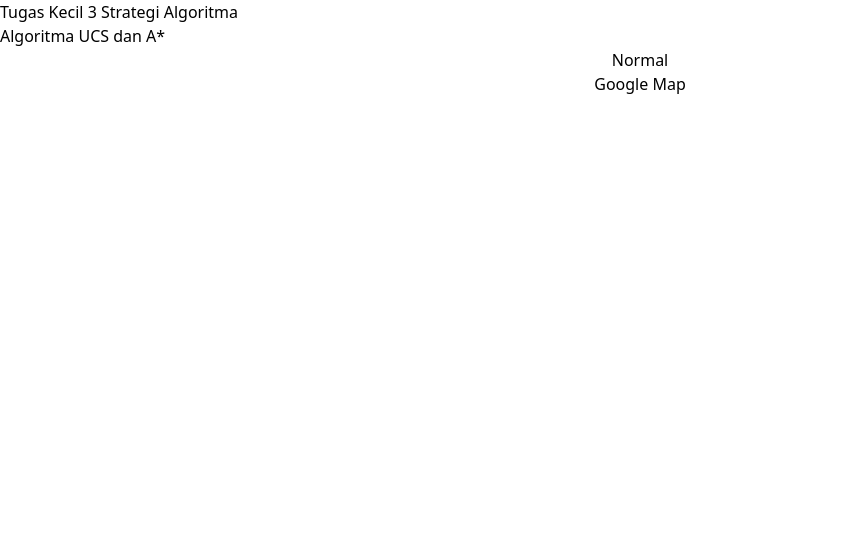
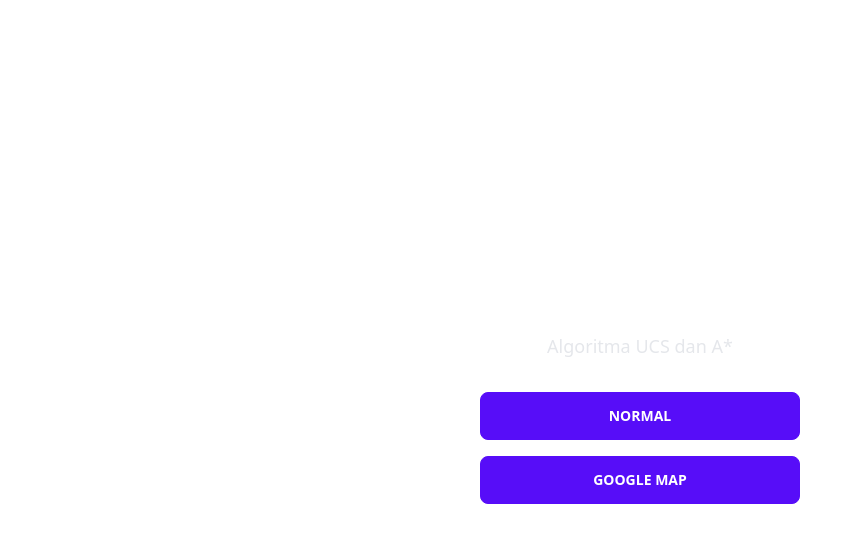
Before and after one commit to arsaizdihar/Tucil3_13521093_13521101, a React (Vite) app: page / in a window 1280 px wide. Shown: the top 542 px of the page, without its empty margins (0-863 px from the left). Built offline with nearby package versions, Linux system fonts and the light colour scheme.

Commit message:
Add daisy UI

```diff
--- a/index.html
+++ b/index.html
@@ -6,7 +6,7 @@
     <meta name="viewport" content="width=device-width, initial-scale=1.0" />
     <title>Tucil 3 STIMA</title>
   </head>
-  <body>
+  <body class="dark">
     <div id="root"></div>
     <script type="module" src="/src/main.tsx"></script>
   </body>
--- a/package.json
+++ b/package.json
@@ -11,6 +11,7 @@
   "dependencies": {
     "@datastructures-js/priority-queue": "^6.2.0",
     "cytoscape": "^3.23.0",
+    "daisyui": "^2.51.5",
     "react": "^18.2.0",
     "react-dom": "^18.2.0"
   },
--- a/src/pages/MainPage.tsx
+++ b/src/pages/MainPage.tsx
@@ -1,11 +1,13 @@
 
 function MainPage({navigate}: {navigate: (path: string) => void}) {
   return (
-    <div className='flex flex-col'>
-      <h1 className="">Tugas Kecil 3 Strategi Algoritma</h1>
-      <p>Algoritma UCS dan A*</p>
-      <button onClick={() => navigate('normal')}>Normal</button>
-      <button onClick={() => navigate('gmap')}>Google Map</button>
+    <div className='flex flex-col max-w-sm mx-auto justify-center items-center h-screen w-full'>
+      <h1 className="text-white text-xl font-bold">Tugas Kecil 3 Strategi Algoritma</h1>
+      <p className="text-gray-200 text-lg font-medium mt-2">Algoritma UCS dan A*</p>
+      <div className="mt-8 w-full max-w-xs space-y-4">
+        <button onClick={() => navigate('normal')} className="btn btn-primary w-full">Normal</button>
+        <button onClick={() => navigate('gmap')} className="btn btn-primary w-full">Google Map</button>
+      </div>
     </div>
   )
 }
--- a/tailwind.config.js
+++ b/tailwind.config.js
@@ -1,8 +1,10 @@
 /** @type {import('tailwindcss').Config} */
 export default {
   content: ['./index.html', './src/**/*.{js,ts,jsx,tsx}'],
+  darkMode: 'class',
   theme: {
     extend: {},
   },
-  plugins: [],
+  // eslint-disable-next-line no-undef
+  plugins: [require('daisyui')],
 }
```
Also changed, not shown: 1 other file (tests, documents, lock files or other folders).
